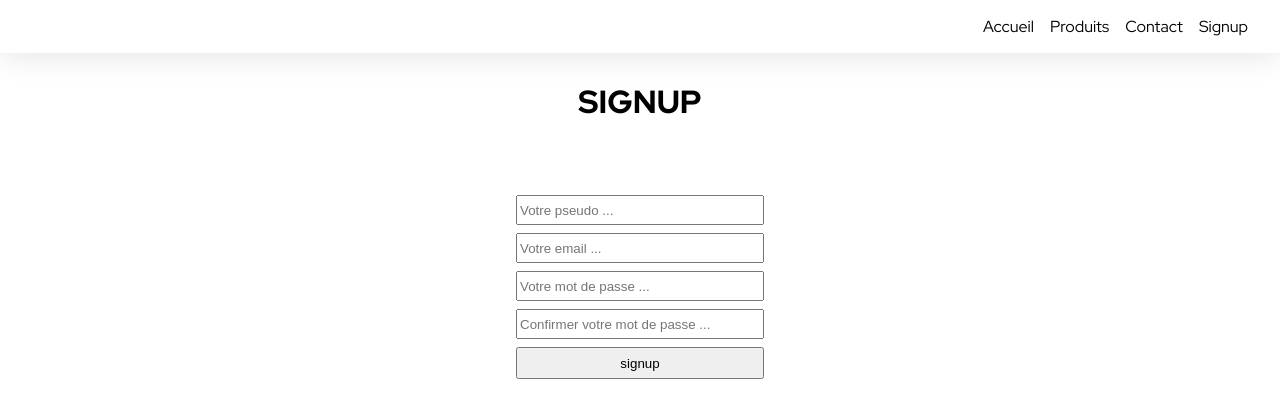
After one commit to Djalabz/PHP_APP_SQY_25.1, a PHP site: page /signup.view.php in a window 1280 px wide. The commit adds this page. Shown: the top 418 px of the page. Run offline with PHP 8.4, Linux system fonts and the light colour scheme.

Commit message:
:sparkles: signup added

```diff
--- /dev/null
+++ b/views/signup.view.php
@@ -0,0 +1,21 @@
+<?php
+
+include '../partials/header.php';
+
+?>
+
+<div class="wrapper">
+
+    <h1>SIGNUP</h1>
+
+    <form class="signup-form" method="POST">
+        <input type="text" name="name" placeholder="Votre pseudo ...">
+        <input type="email" name="email" placeholder="Votre email ...">
+        <input type="password" name="password" placeholder="Votre mot de passe ...">
+        <input type="password" name="confirm" placeholder="Confirmer votre mot de passe ...">
+        <input type="submit" name="submit" value="signup">
+    </form>
+
+</div>
+
+<?php include '../partials/footer.php' ?>
--- a/views/style/style.css
+++ b/views/style/style.css
@@ -72,3 +72,25 @@ nav a {
     column-gap: 1.5rem;
     row-gap: 2rem;
 }
+
+/* SIGNUP FORM  */
+
+form {
+    display: flex;
+    flex-direction: column;
+}
+
+form input {
+    width: 15rem;
+    height: 1.5rem;
+    margin-top: 0.5rem;
+}
+
+input[type="submit"] {
+    width: 15.5rem;
+    height: 2rem;
+}
+
+.signup-form {
+    margin-top: 4rem;
+}
```
